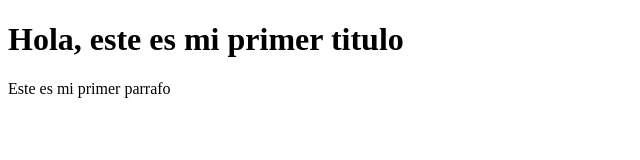
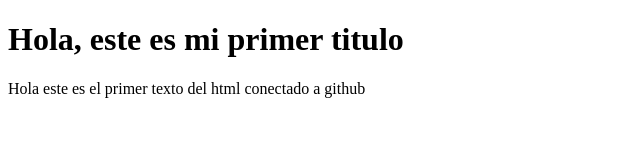
Before and after one commit to alejandroggrajeda/proyectoDemoCursoPrework, a plain HTML site: page index.html in a window 1280 px wide. Shown: the whole page, without its empty margins (0-640 px from the left). Drawn offline with Linux system fonts and the light colour scheme.

Commit message:
cambios actualizamos parrafo

```diff
--- a/index.html
+++ b/index.html
@@ -8,6 +8,6 @@
 </head>
 <body>
     <h1>Hola, este es mi primer titulo</h1>
-    <p>Este es mi primer parrafo</p>
+    <p>Hola este es el primer texto del html conectado a github</p>
 </body>
 </html>
```
